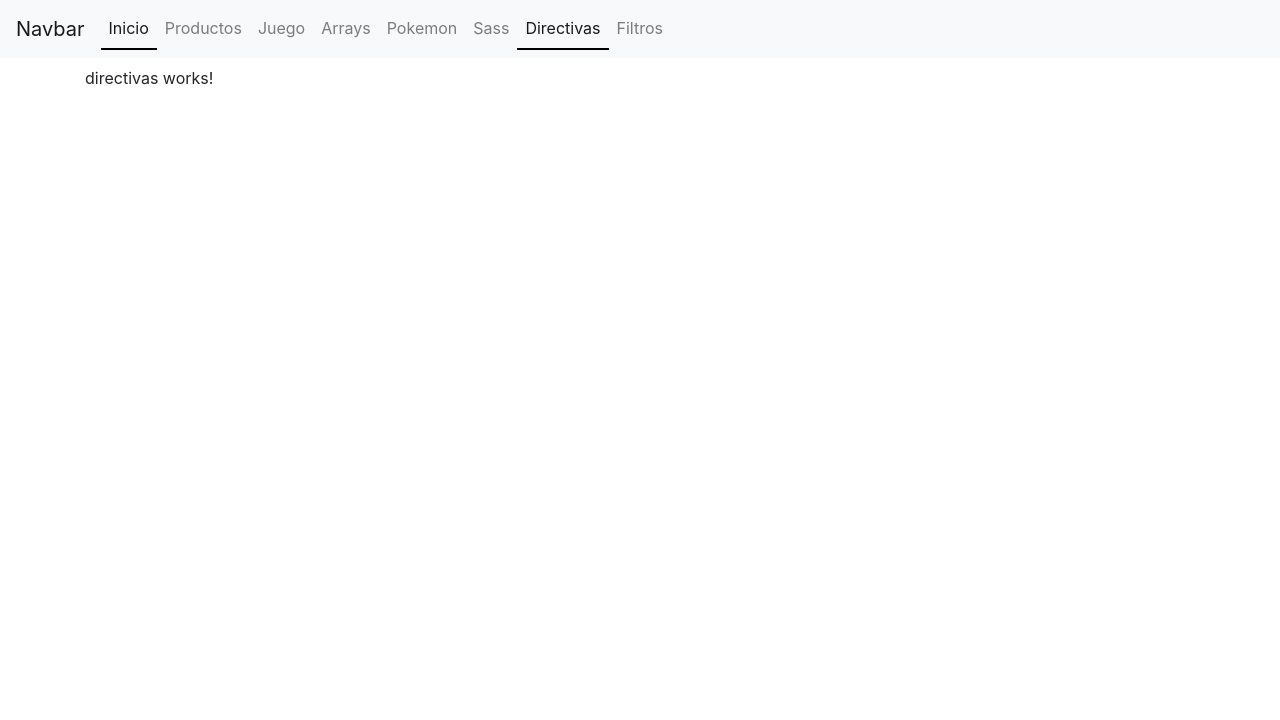
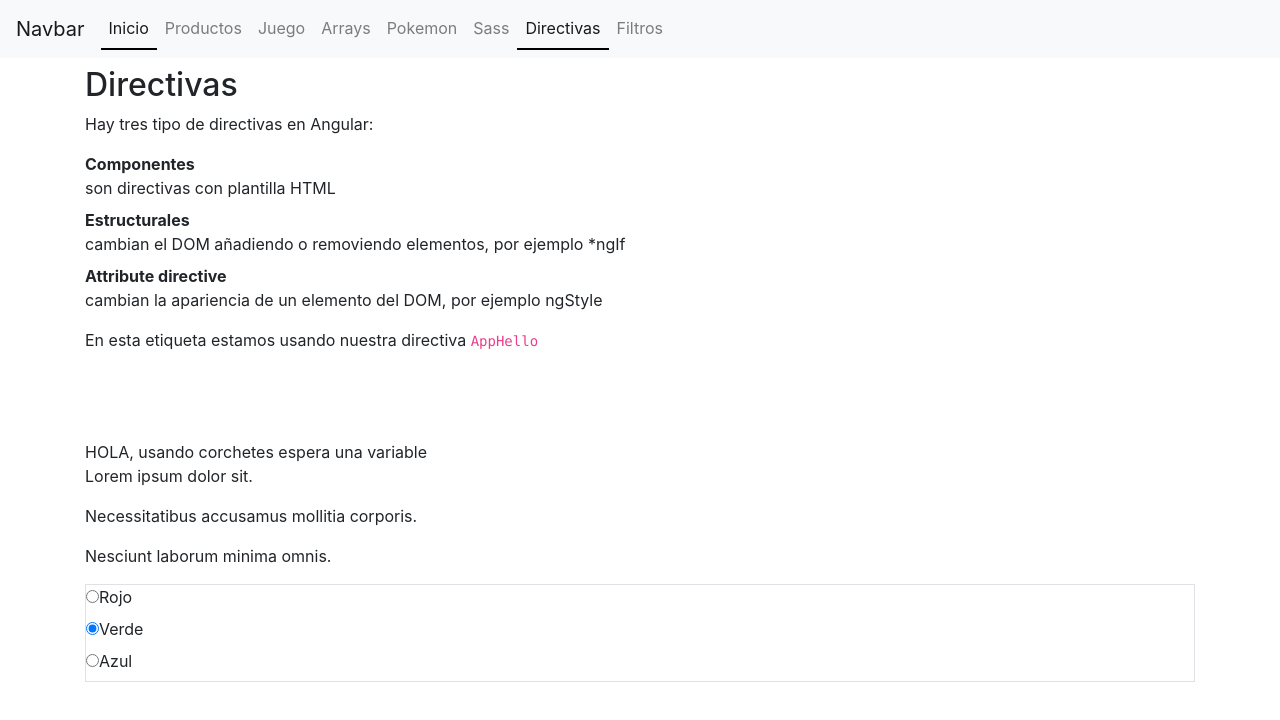
Before and after one commit to JosebaMerino/AngularIpartek, an Angular app: page /directivas in a window 1280 px wide. Shown: the top 720 px of the page. Built offline with nearby package versions, Linux system fonts and the light colour scheme.

Commit message:
Directivas

```diff
--- a/src/app/app.module.ts
+++ b/src/app/app.module.ts
@@ -16,6 +16,8 @@ import { EstilosComponent } from './paginas/estilos/estilos.component';
 import { JuegoComponent } from './paginas/juego/juego.component';
 import { DirectivasComponent } from './paginas/directivas/directivas.component';
 import { FiltrosComponent } from './paginas/filtros/filtros.component';
+import { HelloDirective } from './directives/hello.directive';
+import { SubrayarDirective } from './directives/subrayar.directive';
 
 @NgModule({
   declarations: [
@@ -29,7 +31,9 @@ import { FiltrosComponent } from './paginas/filtros/filtros.component';
     EstilosComponent,
     JuegoComponent,
     DirectivasComponent,
-    FiltrosComponent
+    FiltrosComponent,
+    HelloDirective,
+    SubrayarDirective
   ],
   imports: [
     BrowserModule,
--- /dev/null
+++ b/src/app/directives/hello.directive.ts
@@ -0,0 +1,24 @@
+import { Directive, ElementRef, HostListener, Input } from '@angular/core';
+
+@Directive({
+  selector: '[appHello]'
+})
+export class HelloDirective {
+
+  @Input() appHello: string;
+
+  constructor(private element: ElementRef) {
+    console.trace('HelloDirective constructor');
+  } // constructor
+  @HostListener('mouseenter')
+  publiconMouseEnter(){
+    console.trace('HelloDirective publiconMouseEnter');
+    this.element.nativeElement.style.backgroundColor = this.appHello;
+  } // publiconMouseEnter
+
+  @HostListener('mouseleave')
+  publiconMouseLeave(){
+    console.trace('HelloDirective publiconMouseLeave');
+    this.element.nativeElement.style.backgroundColor = 'green';
+  } // publiconMouseLeave
+} // HelloDirective
--- /dev/null
+++ b/src/app/directives/subrayar.directive.ts
@@ -0,0 +1,28 @@
+import { Directive, ElementRef, HostListener, Input } from '@angular/core';
+
+@Directive({
+  selector: '[appSubrayar]'
+})
+export class SubrayarDirective {
+
+  @Input() appSubrayar;
+  constructor(private element: ElementRef) {
+    console.trace('constructor SubrayarDirective');
+  }
+
+  @HostListener('mouseenter')
+  publiconMouseEnter(){
+    console.trace('SubrayarDirective publiconMouseEnter ');
+    this.element.nativeElement.style.color = this.appSubrayar;
+    this.element.nativeElement.style.textDecoration = 'underline';
+    this.element.nativeElement.class = 'decoracion';
+  } // publiconMouseEnter
+
+  @HostListener('mouseleave')
+  publiconMouseLeave(){
+    console.trace('SubrayarDirective publiconMouseLeave');
+    this.element.nativeElement.style.color = '';
+    this.element.nativeElement.style.textDecoration = 'none';
+  } // publiconMouseLeave
+
+}
--- a/src/app/paginas/directivas/directivas.component.html
+++ b/src/app/paginas/directivas/directivas.component.html
@@ -1 +1,32 @@
-<p>directivas works!</p>
+<h2>Directivas</h2>
+<a href="https://www.google.com/search?client=firefox-b-d&q=angular+io+custom+directives" target="_blank"></a>
+<p>Hay tres tipo de directivas en Angular:</p>
+<dl>
+  <dt>Componentes</dt>
+  <dd>son directivas con plantilla HTML</dd>
+  <dt>Estructurales</dt>
+  <dd>cambian el DOM añadiendo o removiendo elementos, por ejemplo *ngIf</dd>
+  <dt>Attribute directive</dt>
+  <dd>cambian la apariencia de un elemento del DOM, por ejemplo ngStyle</dd>
+
+</dl>
+<p appHello= "black"> En esta etiqueta estamos usando nuestra directiva <code> AppHello</code></p>
+<br>
+<br>
+<br>
+<div [appHello]="'blue'" > HOLA, usando corchetes espera una variable</div>
+
+
+<div>
+  <p appSubrayar="red">Lorem ipsum dolor sit.</p>
+  <p [appSubrayar]="'blue'">Necessitatibus accusamus mollitia corporis.</p>
+  <p [appSubrayar]= "colorSeleccionado">Nesciunt laborum minima omnis.</p>
+
+  <div class="border">
+    <input [(ngModel)]="colorSeleccionado" type="radio" value="red" id="rojo"> <label for="rojo">Rojo</label>
+    <br>
+    <input [(ngModel)]="colorSeleccionado" type="radio" value="green" id="verde"> <label for="verde">Verde</label>
+    <br>
+    <input [(ngModel)]="colorSeleccionado" type="radio" value="blue" id="azul"> <label for="azul">Azul</label>
+    </div>
+</div>
--- a/src/app/paginas/directivas/directivas.component.scss
+++ b/src/app/paginas/directivas/directivas.component.scss
@@ -0,0 +1,3 @@
+.decoracion {
+  text-decoration: underline;
+}
--- a/src/app/paginas/directivas/directivas.component.ts
+++ b/src/app/paginas/directivas/directivas.component.ts
@@ -7,7 +7,11 @@ import { Component, OnInit } from '@angular/core';
 })
 export class DirectivasComponent implements OnInit {
 
-  constructor() { }
+  colorSeleccionado: string;
+
+  constructor() {
+    this.colorSeleccionado = 'green';
+  }
 
   ngOnInit() {
   }
```
Also changed, not shown: 1 other file (tests, documents, lock files or other folders).
